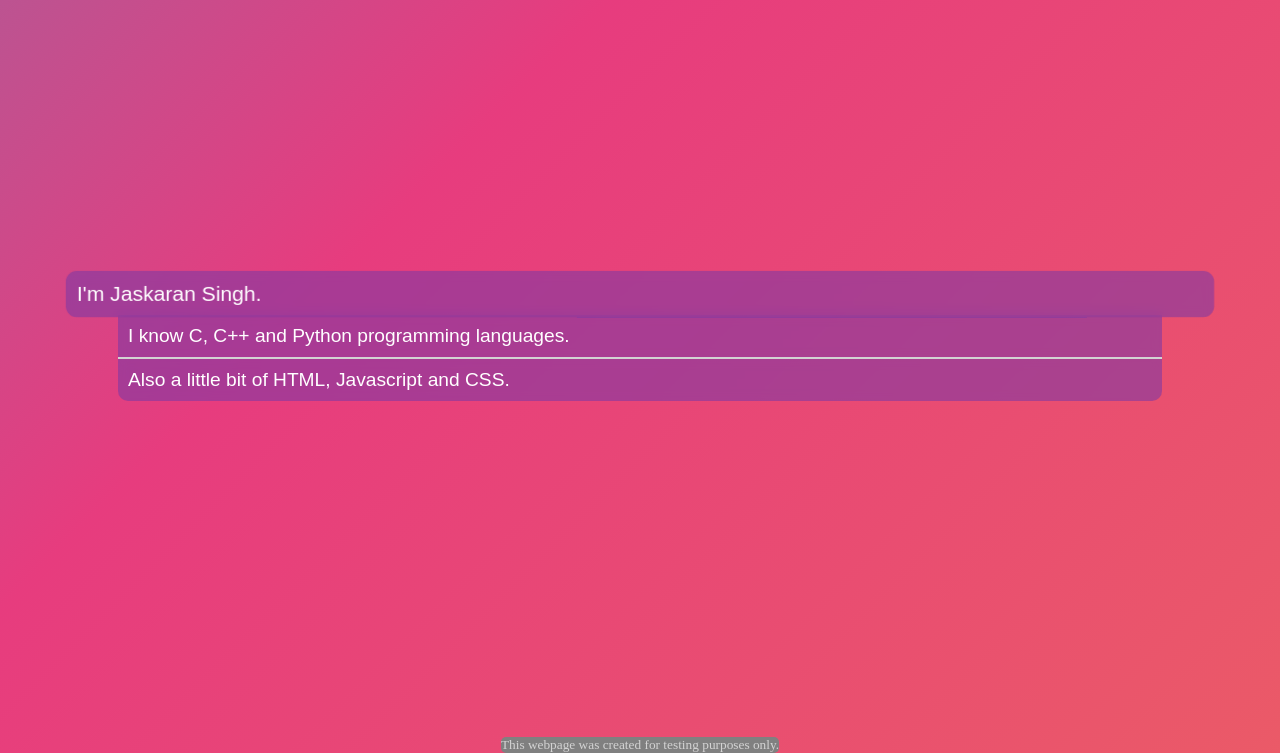
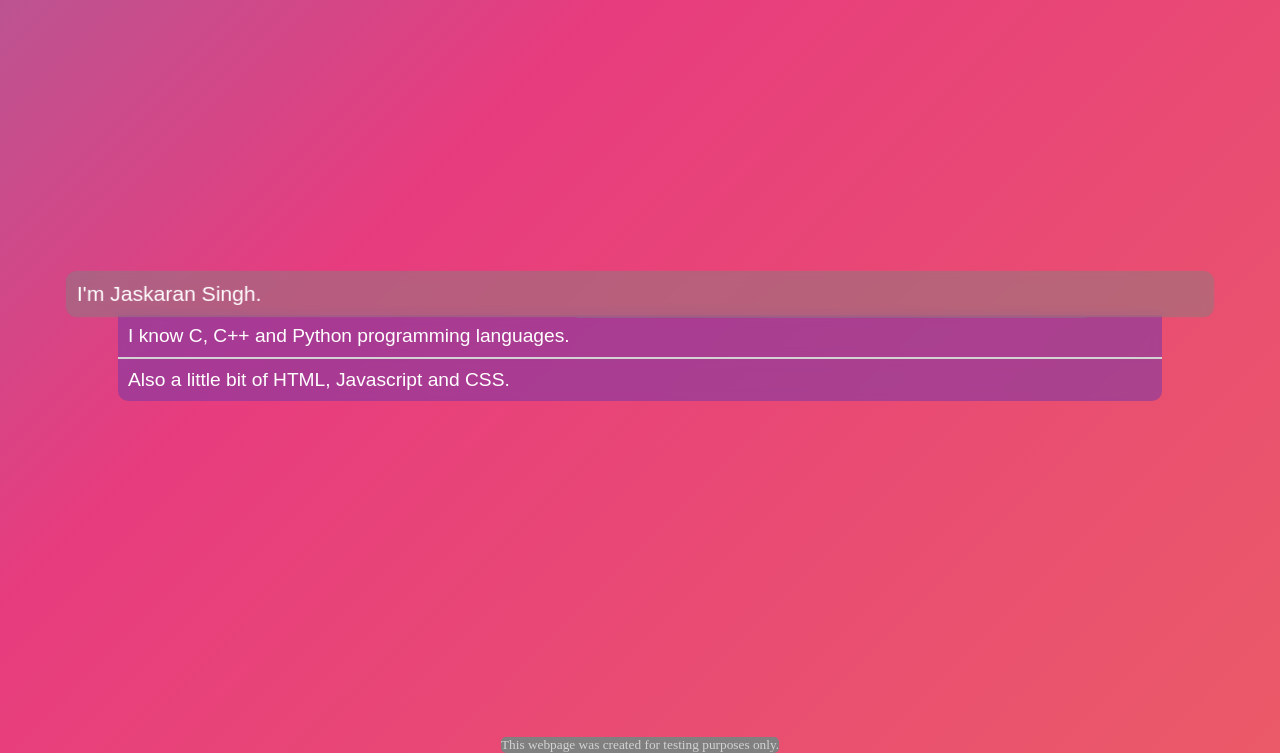
Before and after one commit to Jaskarangill85/jaskaran-htmltest-introduction, a plain HTML site: page index.html in a window 1280 px wide. In both pictures the pointer is over the item "I'm Jaskaran Singh.". Shown: the part 63-816 px from the top of the page. Drawn offline with Linux system fonts and the light colour scheme.

Commit message:
Update index.html
Yo

```diff
--- a/index.html
+++ b/index.html
@@ -80,7 +80,7 @@
         .list ul li:hover {
             transform: scale(110%);
             border-radius: 10px;
-            /* background-color: rgba(128, 128, 128, 0.465); */
+            background-color: rgba(128, 128, 128, 0.465);
             border: none;
             z-index: 10;
         }
```
